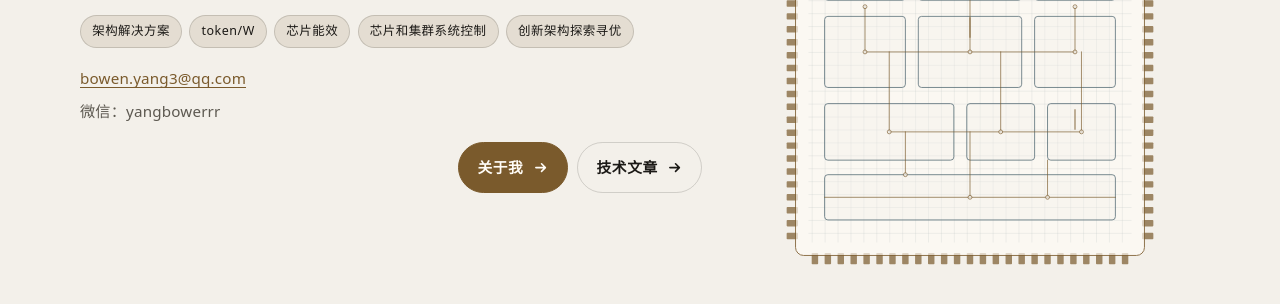
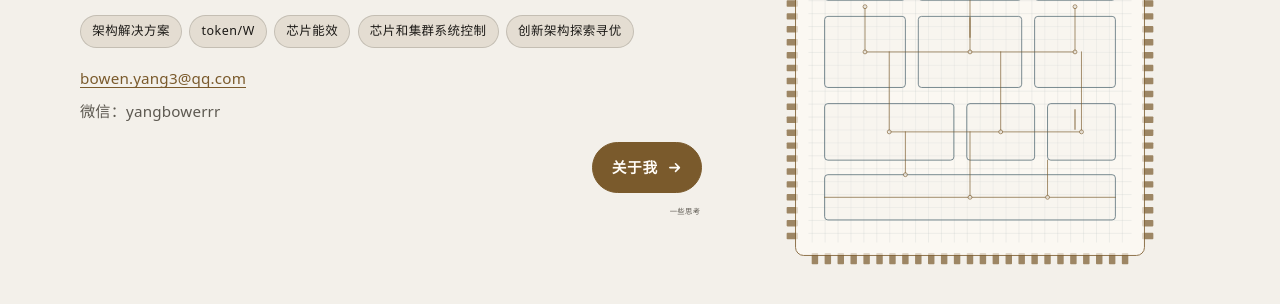
Before and after one commit to Booowennn/bowen-personal-site, a plain HTML site: page index.html in a window 1280 px wide. Shown: the part 156-460 px from the top of the page. Drawn offline with Linux system fonts and the light colour scheme.

Commit message:
Rename the articles entry to 一些思考 and place it under About
Keep the articles/ URL. Stack the text link below 关于我, right-aligned, at exactly half the About button type size.

```diff
--- a/index.html
+++ b/index.html
@@ -33,6 +33,7 @@
   --space-block: 1.1rem;
   --space-section: 1.5rem;
   --space-section-pad: 1.25rem;
+  --btn-font-size: 0.92rem;
   --font: "PingFang SC", "Hiragino Sans GB", "Source Han Sans SC", "Noto Sans SC",
           "Microsoft YaHei UI", "Microsoft YaHei", system-ui, -apple-system, sans-serif;
   --mono: "SF Mono", "JetBrains Mono", "Cascadia Code", "Sarasa Mono SC", ui-monospace, monospace;
@@ -436,15 +437,35 @@ body.js-ready[data-view="about"] #about { display: block; }
 
 .hero-actions {
   display: flex;
-  flex-wrap: wrap;
+  flex-direction: column;
+  flex-wrap: nowrap;
+  align-items: flex-end;
   justify-content: flex-end;
-  gap: 0.6rem;
+  gap: 0.45rem;
   margin-top: 1.5rem;
 }
 .hero-actions .btn,
 .hero-actions .btn-ghost {
   margin-right: 0;
   margin-left: 0;
+}
+.hero-thoughts {
+  display: inline-flex;
+  align-items: center;
+  font-size: calc(var(--btn-font-size) * 0.5);
+  font-weight: 500;
+  letter-spacing: 0.04em;
+  line-height: 1.5;
+  color: var(--ink-muted);
+  text-decoration: none;
+  background: none;
+  border: 0;
+  border-radius: 0;
+  padding: 0.4rem 0.1rem;
+}
+.hero-thoughts:hover {
+  color: var(--accent);
+  text-decoration: none;
 }
 
 .btn {
@@ -457,7 +478,7 @@ body.js-ready[data-view="about"] #about { display: block; }
   background: var(--accent);
   color: var(--accent-ink);
   text-decoration: none;
-  font-size: 0.92rem;
+  font-size: var(--btn-font-size);
   font-weight: 600;
   letter-spacing: 0.04em;
 }
@@ -880,7 +901,12 @@ footer.site p { margin: 0; }
   nav.site-nav a { padding-inline: 0.5rem; }
   .hero h1 { letter-spacing: 0.04em; }
   .btn, .btn-ghost { margin: 0.25rem 0.4rem 0 0; }
-  .hero-actions { display: flex; flex-wrap: wrap; }
+  .hero-actions {
+    display: flex;
+    flex-direction: column;
+    flex-wrap: nowrap;
+    align-items: flex-end;
+  }
   article.job, .cap, .school { padding: 1.1rem 1rem; }
 }
 
@@ -1065,7 +1091,10 @@ footer.site p { margin: 0; }
 }
 .hero-actions {
   margin-top: var(--space-block);
-  gap: 0.6rem;
+  gap: 0.45rem;
+  flex-direction: column;
+  flex-wrap: nowrap;
+  align-items: flex-end;
   justify-content: flex-end;
 }
 
@@ -1188,9 +1217,7 @@ a[x-apple-data-detectors]:not([href^="mailto:"]) {
           <a class="btn" href="#about">关于我
             <svg class="arrow" viewBox="0 0 16 16" aria-hidden="true"><path d="M3 8h10M9 4l4 4-4 4"/></svg>
           </a>
-          <a class="btn btn-ghost" href="articles/">技术文章
-            <svg class="arrow" viewBox="0 0 16 16" aria-hidden="true"><path d="M3 8h10M9 4l4 4-4 4"/></svg>
-          </a>
+          <a class="hero-thoughts" href="articles/">一些思考</a>
         </div>
       </div>
       <div class="hero-visual" aria-hidden="true">
```
Also changed, not shown: articles/index.html (+5 -5 lines).
